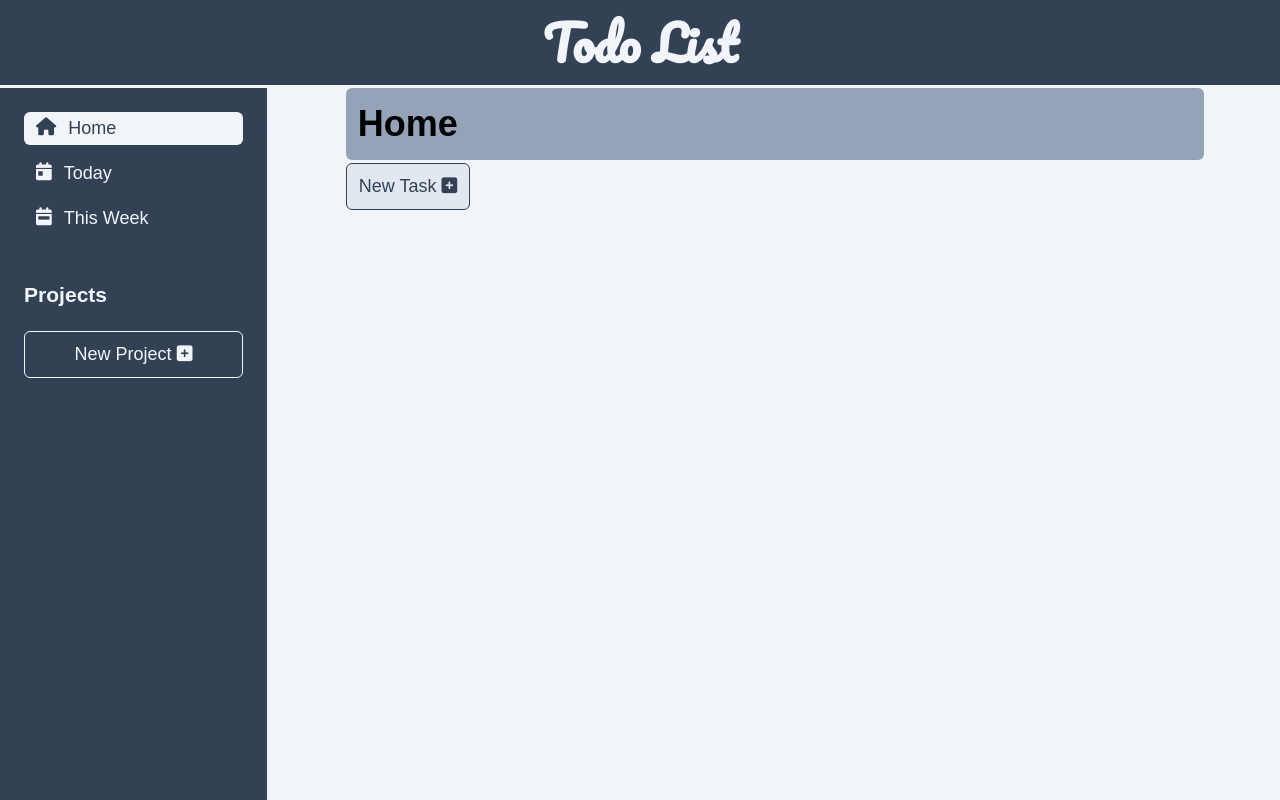
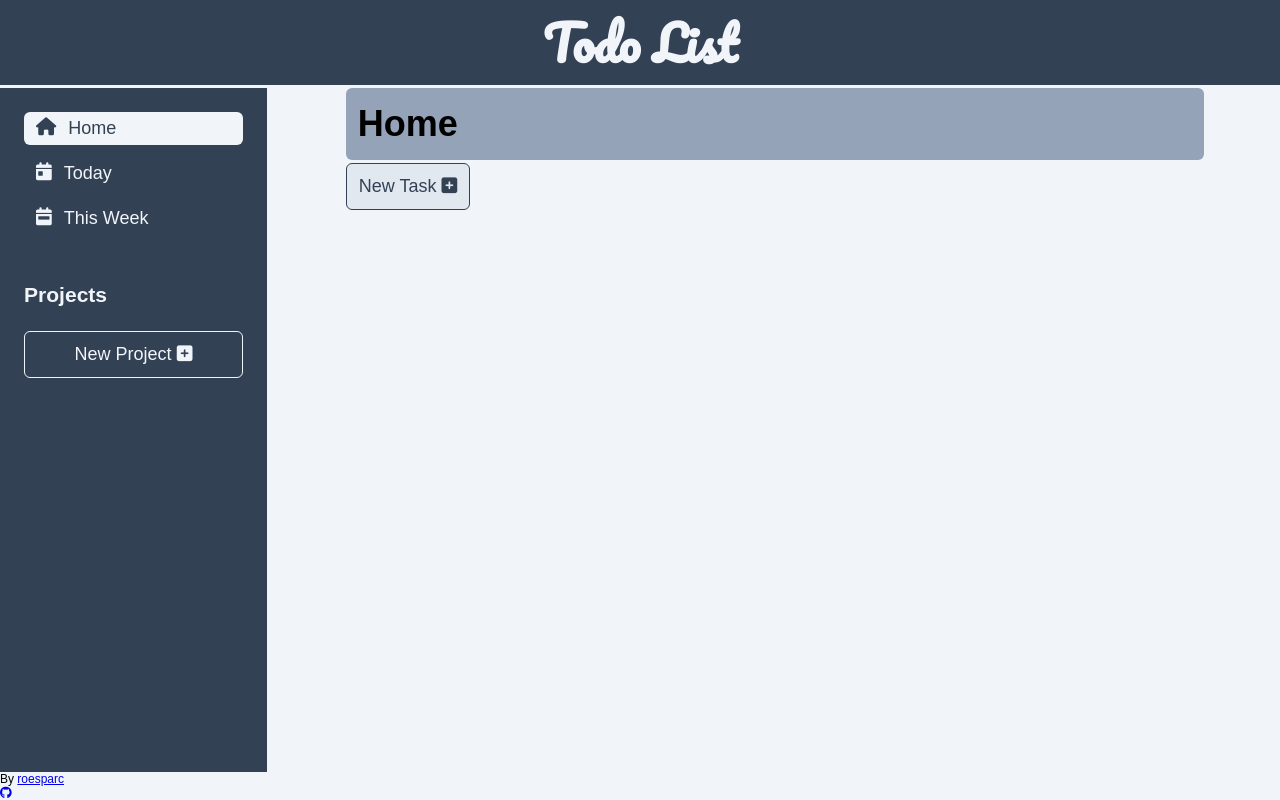
Before and after one commit to roesparc/Todo-List, a website built with webpack: page src/index.html in a window 1280 px wide. Built offline with nearby package versions, Linux system fonts and the light colour scheme; a web font is replaced by a local one.

Commit message:
Add footer with author

```diff
--- a/src/index.html
+++ b/src/index.html
@@ -96,5 +96,15 @@
 
         <div class="tasks"></div>
     </main>
+
+    <footer>
+        <div>
+            By
+            <a href="https://github.com/roesparc/">roesparc</a>
+        </div>
+        <a href="https://github.com/roesparc/">
+            <i class="fa-brands fa-github"></i>
+        </a>
+    </footer>
 </body>
 </html>
```
